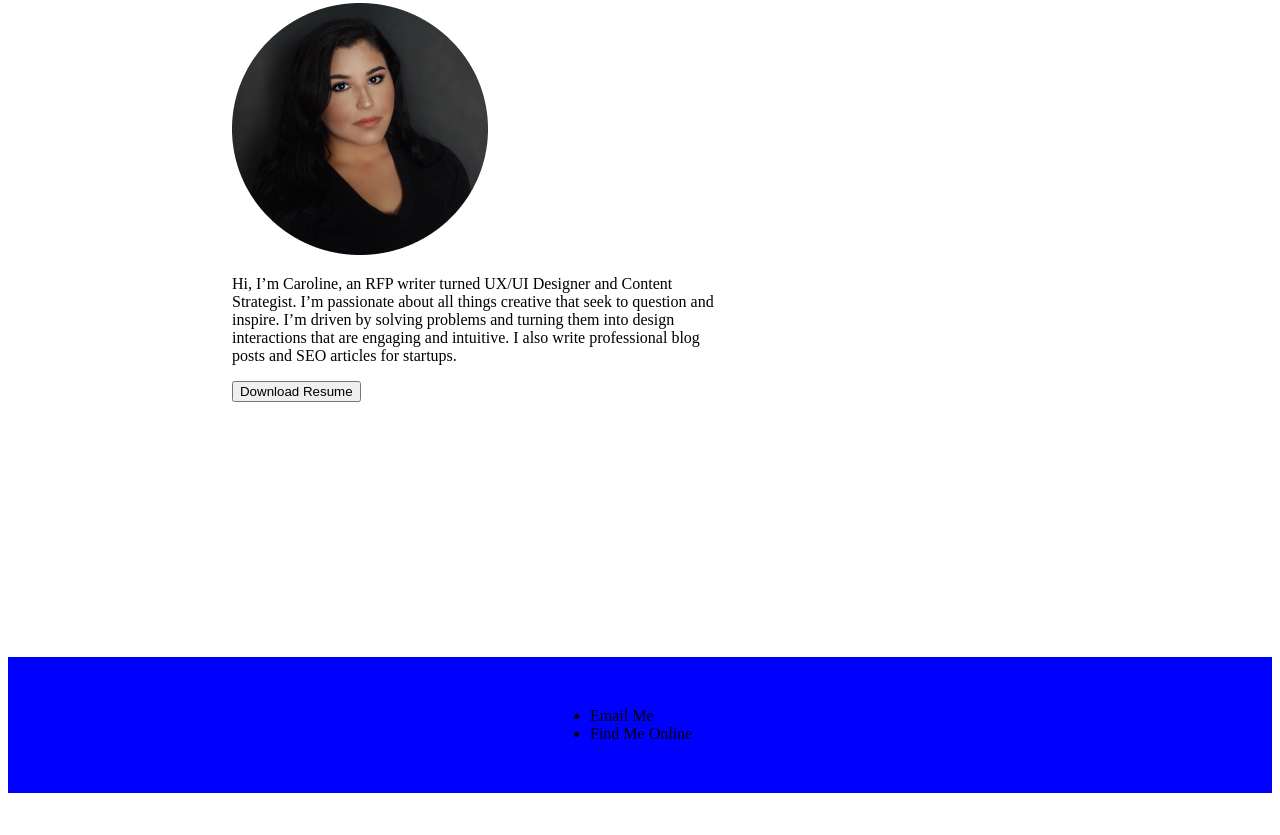
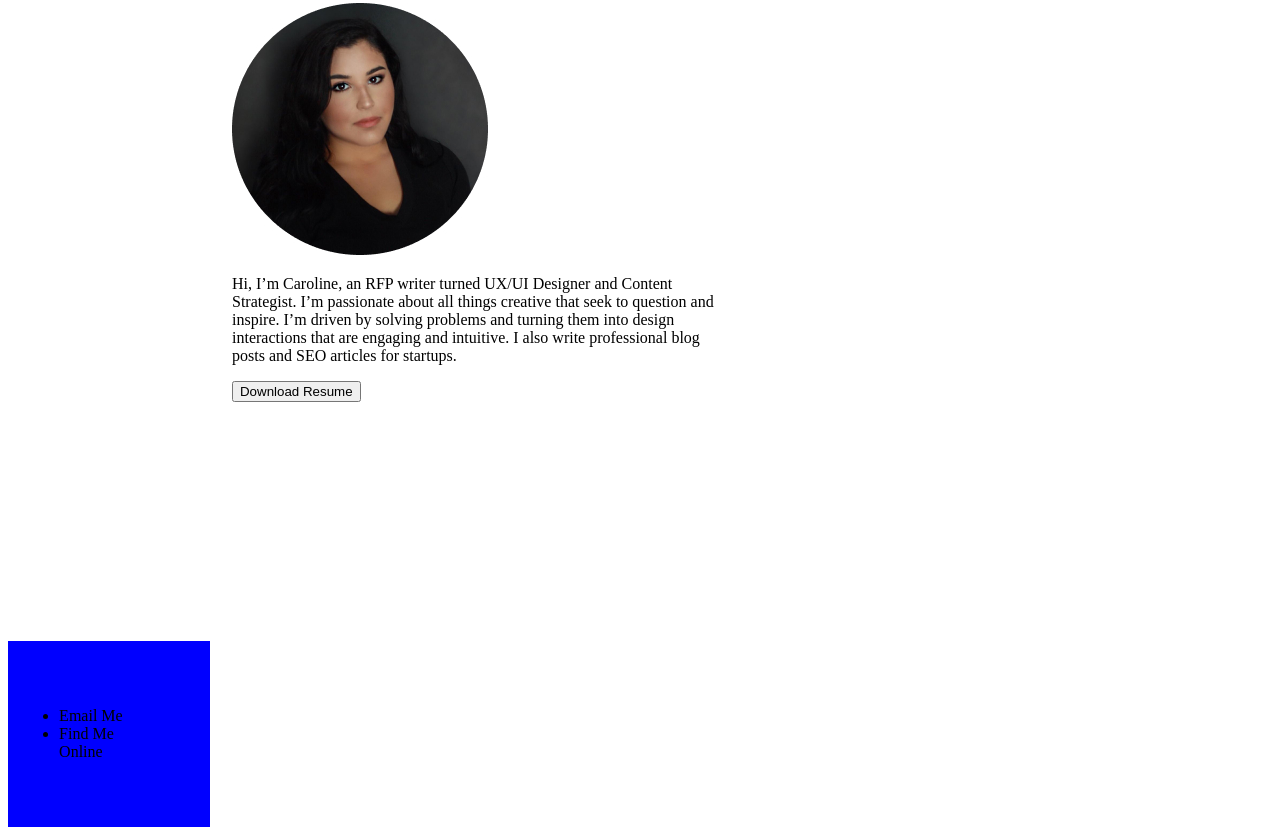
Before and after one commit to Cfermose/ux_ui_hw_17, a plain HTML site: page index.html in a window 1280 px wide. Shown: the part 564-1399 px from the top of the page. Before the commit the page ends 1373 px from the top, so only its background shows below. Drawn offline with Linux system fonts and the light colour scheme.

Commit message:
third attempt

```diff
--- a/CSS/style.css
+++ b/CSS/style.css
@@ -35,5 +35,7 @@ ul {
 
 footer {
     background-color:blue;
+    display:inline-block;
+    vertical-align: top;
 
 }
```
